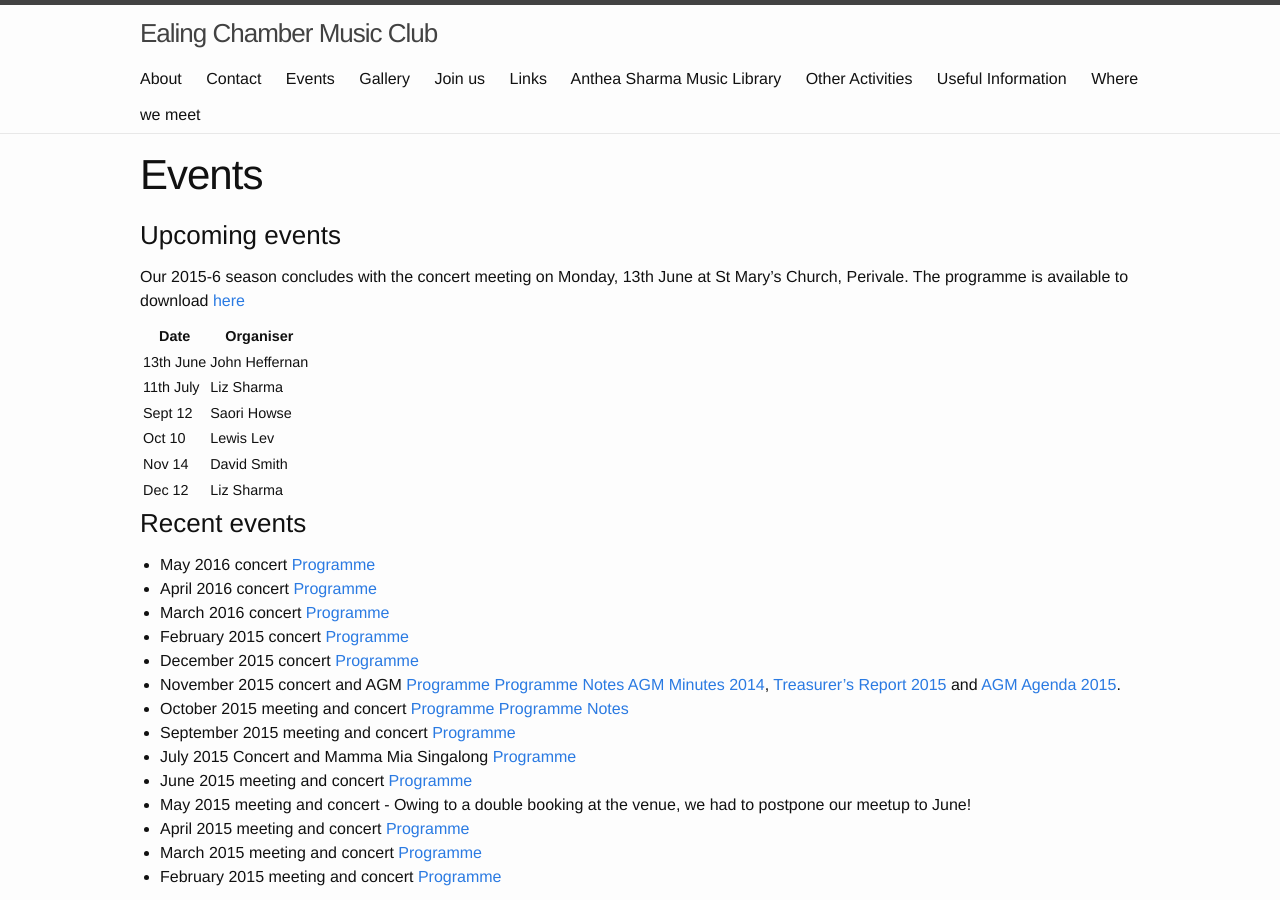
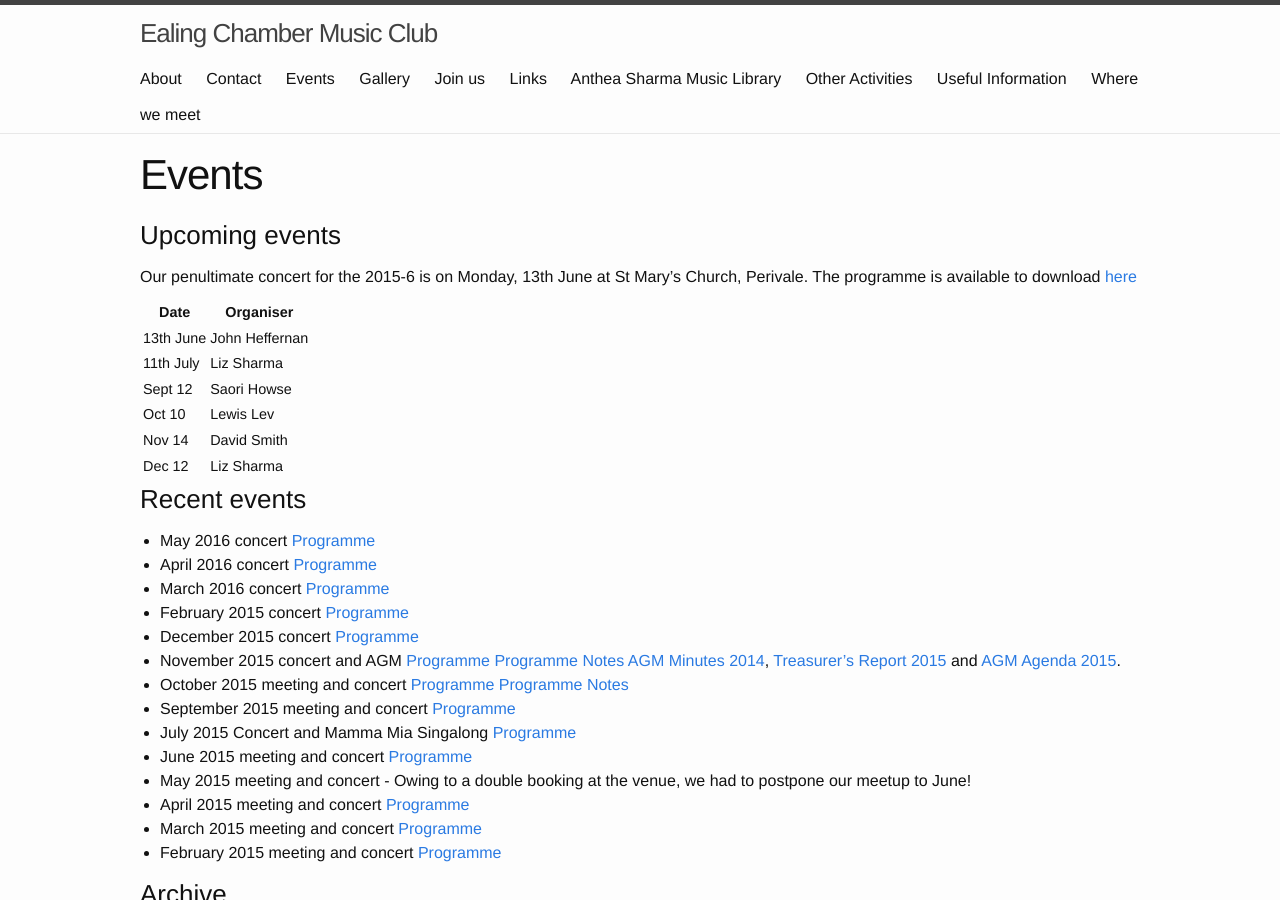
Before and after one commit to ealingchambermusic/ealingchambermusic.github.io, a Jekyll site: the page built from events.md, in a window 1280 px wide and 900 px high. Built offline with Jekyll 4.4.1, drawn with Linux system fonts in a browser that asks for light colours.

Commit message:
[TL] Correct statement about June being the final concert - it's July. Make June post visible

```diff
--- a/events.md
+++ b/events.md
@@ -5,7 +5,7 @@
 ---
 ### Upcoming events
 
-Our 2015-6 season concludes with the concert meeting on Monday, 13th June at St Mary's Church, Perivale.
+Our penultimate concert for the 2015-6 is on Monday, 13th June at St Mary's Church, Perivale.
 The programme is available to download [here](/assets/programmes/Programme_16.06.pdf)
 
 | Date | Organiser |
```
